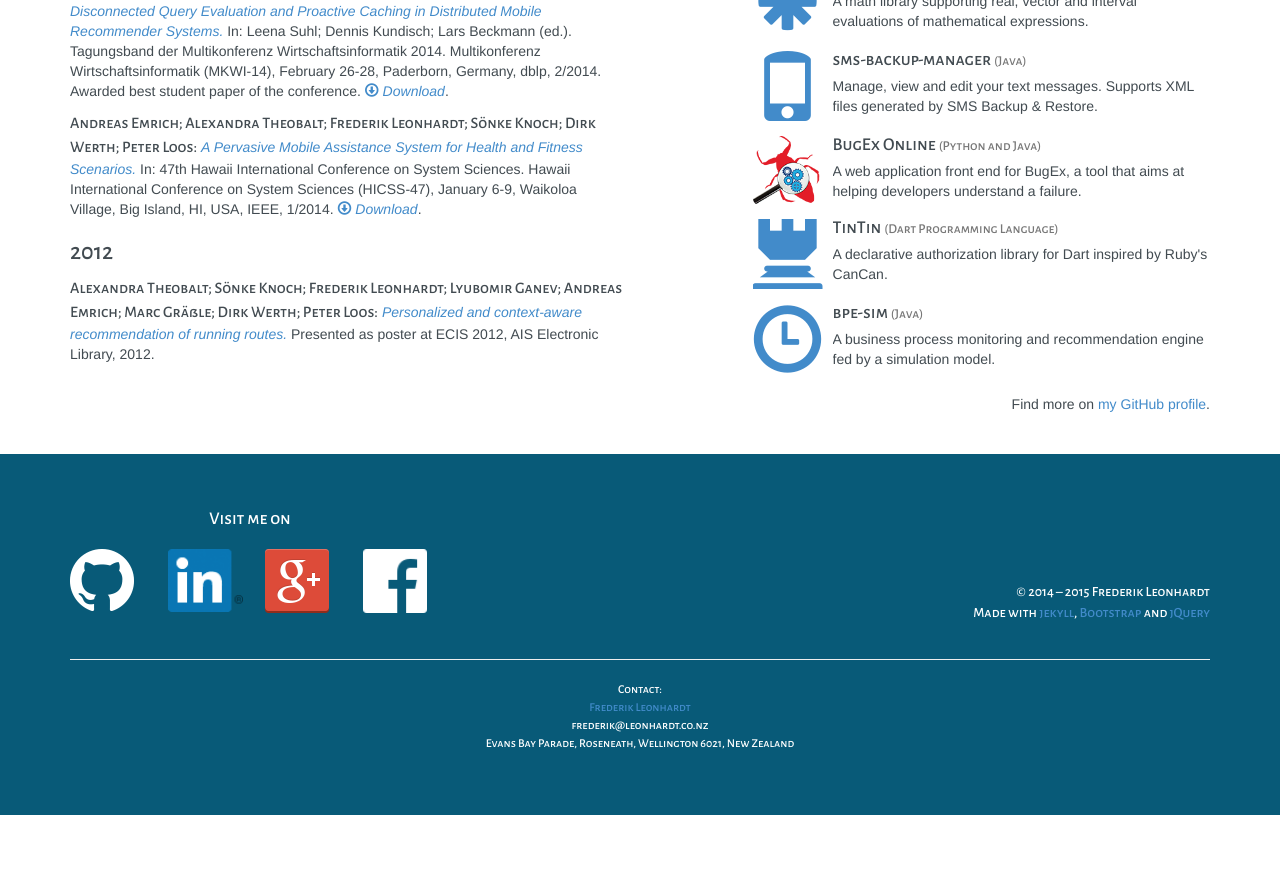
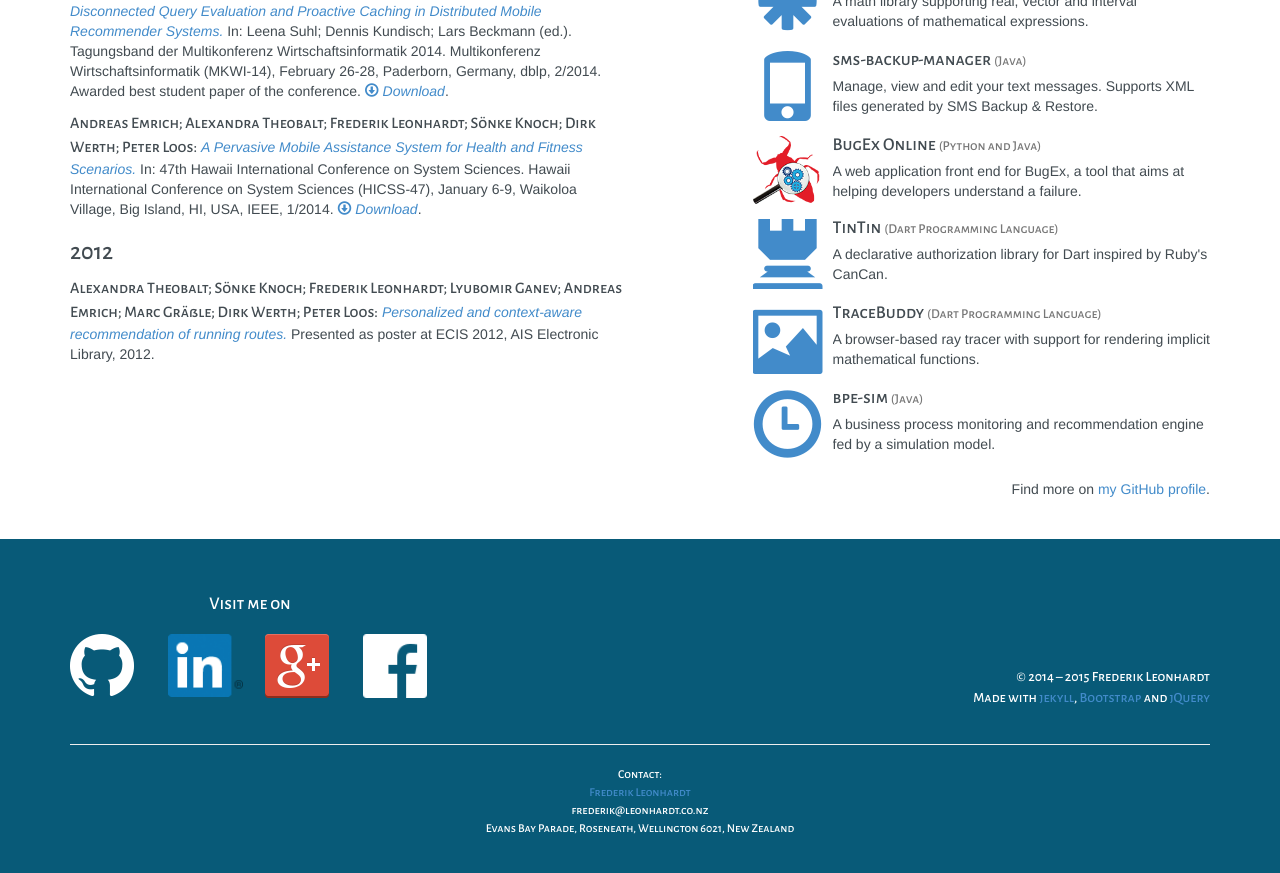
Before and after one commit to fkleon/fkleon.github.io, a Jekyll site: the page built from index.html, in a window 1280 px wide and 900 px high, scrolled down 965 px. Shown: the top 873 px of the window. Built offline with Jekyll 4.4.1, drawn with Linux system fonts in a browser that asks for light colours; nearby versions of some CDN libraries; before the commit the page ends 1780 px from its top, so only the background shows below that.

Commit message:
Add trace-buddy to featured projects

```diff
--- a/_data/projects.yml
+++ b/_data/projects.yml
@@ -22,6 +22,12 @@
   url: https://github.com/fkleon/tintin
   icon: glyphicon-tower
 
+- title: TraceBuddy
+  lang: Dart Programming Language
+  description: A browser-based ray tracer with support for rendering implicit mathematical functions.
+  url: https://github.com/fkleon/trace-buddy
+  icon: glyphicon-picture
+
 - title: bpe-sim
   lang: Java
   description: A business process monitoring and recommendation engine fed by a simulation model.
```
